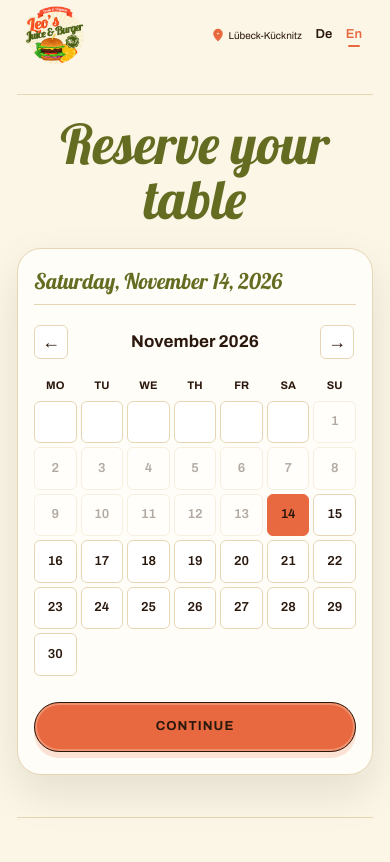
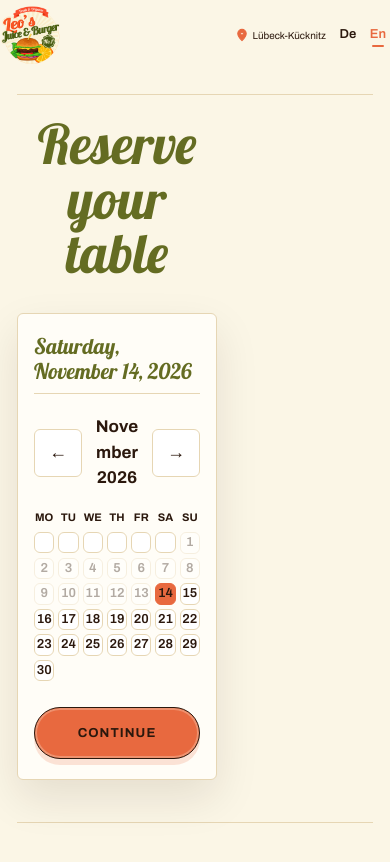
Before and after one commit to veokleo-create07/website.for.burger.leos, a Next.js app: page /en/reservierung in a window 390 px wide. Shown: the top 862 px of the page. Built offline with nearby package versions, Linux system fonts and the light colour scheme.

Commit message:
Refine measured reservation layout and controls

```diff
--- a/src/app/globals.css
+++ b/src/app/globals.css
@@ -3710,3 +3710,210 @@ body {
     white-space: normal;
   }
 }
+
+
+/* Measured desktop layout refinements */
+.site-header {
+  width: calc(100% - 64px);
+  max-width: 1216px;
+  margin-inline: auto;
+  padding-inline: 0;
+}
+
+.reservation-main {
+  width: calc(100% - 64px);
+  max-width: 1216px;
+  margin-inline: auto;
+  padding-inline: 0;
+}
+
+.reservation-layout {
+  grid-template-columns: minmax(220px, 0.72fr) minmax(560px, 1.28fr);
+  gap: 52px;
+}
+
+.reservation-panel {
+  border-radius: 6px;
+  padding: 32px;
+}
+
+.reservation-calendar-header {
+  grid-template-columns: 48px 1fr 48px;
+}
+
+.reservation-icon-button {
+  width: 48px;
+  height: 48px;
+  border-radius: 6px;
+  border-color: var(--leo-sand);
+}
+
+.reservation-calendar-grid {
+  grid-template-columns: repeat(7, 52px);
+  gap: 8px;
+}
+
+.reservation-weekdays {
+  grid-template-columns: repeat(7, 52px);
+  gap: 8px;
+}
+
+.reservation-date {
+  width: 52px;
+  height: 52px;
+  aspect-ratio: auto;
+  border-radius: 6px;
+}
+
+.reservation-guest-grid {
+  grid-template-columns: repeat(10, 56px);
+  gap: 8px;
+}
+
+.reservation-guest {
+  width: 56px;
+  min-height: 56px;
+  border-radius: 6px;
+}
+
+.reservation-time-grid {
+  grid-template-columns: repeat(4, 115px);
+  gap: 10px;
+}
+
+.reservation-time {
+  width: 115px;
+  min-height: 49px;
+  border-radius: 6px;
+}
+
+.reservation-fields {
+  grid-template-columns: repeat(2, minmax(0, 409px));
+  gap: 16px;
+}
+
+.reservation-fields input,
+.reservation-fields textarea,
+.reservation-inquiry-fields label input,
+.reservation-inquiry-fields label textarea,
+.reservation-time-picker select {
+  min-height: 49px;
+  border-radius: 6px;
+  padding: 12px 14px;
+  font-size: 16px;
+}
+
+.reservation-fields label,
+.reservation-inquiry-fields label {
+  font-size: 12px;
+}
+
+.reservation-step-actions {
+  width: 314px;
+  margin-left: auto;
+  flex-direction: column;
+  gap: 12px;
+}
+
+.reservation-step-actions > .reservation-primary,
+.reservation-step-actions > .reservation-secondary {
+  width: 314px;
+  min-height: 52px;
+  border-radius: 999px;
+}
+
+.reservation-primary,
+.reservation-secondary {
+  border-radius: 999px;
+}
+
+.reservation-request-grid {
+  grid-template-columns: repeat(2, minmax(0, 1fr));
+}
+
+@media (max-width: 1100px) {
+  .reservation-layout {
+    grid-template-columns: minmax(200px, 0.55fr) minmax(0, 1.45fr);
+    gap: 32px;
+  }
+
+  .reservation-panel {
+    padding: 24px;
+  }
+
+  .reservation-calendar-grid,
+  .reservation-weekdays {
+    grid-template-columns: repeat(7, minmax(40px, 1fr));
+  }
+
+  .reservation-date {
+    width: 100%;
+    height: auto;
+    aspect-ratio: 1;
+  }
+
+  .reservation-guest-grid {
+    grid-template-columns: repeat(5, minmax(42px, 1fr));
+  }
+
+  .reservation-guest {
+    width: 100%;
+  }
+
+  .reservation-time-grid {
+    grid-template-columns: repeat(3, minmax(96px, 1fr));
+  }
+
+  .reservation-time {
+    width: 100%;
+  }
+}
+
+@media (max-width: 767px) {
+  .site-header,
+  .reservation-main {
+    width: calc(100% - 34px);
+  }
+
+  .reservation-panel {
+    padding: 20px 16px;
+  }
+
+  .reservation-calendar-grid,
+  .reservation-weekdays {
+    grid-template-columns: repeat(7, minmax(0, 1fr));
+    gap: 4px;
+  }
+
+  .reservation-date {
+    width: 100%;
+  }
+
+  .reservation-guest-grid {
+    grid-template-columns: repeat(5, minmax(0, 1fr));
+    gap: 7px;
+  }
+
+  .reservation-guest {
+    width: 100%;
+    min-height: 48px;
+  }
+
+  .reservation-time-grid {
+    grid-template-columns: repeat(2, minmax(0, 1fr));
+  }
+
+  .reservation-step-actions {
+    width: 100%;
+    margin-left: 0;
+  }
+
+  .reservation-step-actions > .reservation-primary,
+  .reservation-step-actions > .reservation-secondary {
+    width: 100%;
+  }
+
+  .reservation-fields {
+    grid-template-columns: 1fr;
+  }
+}
```
